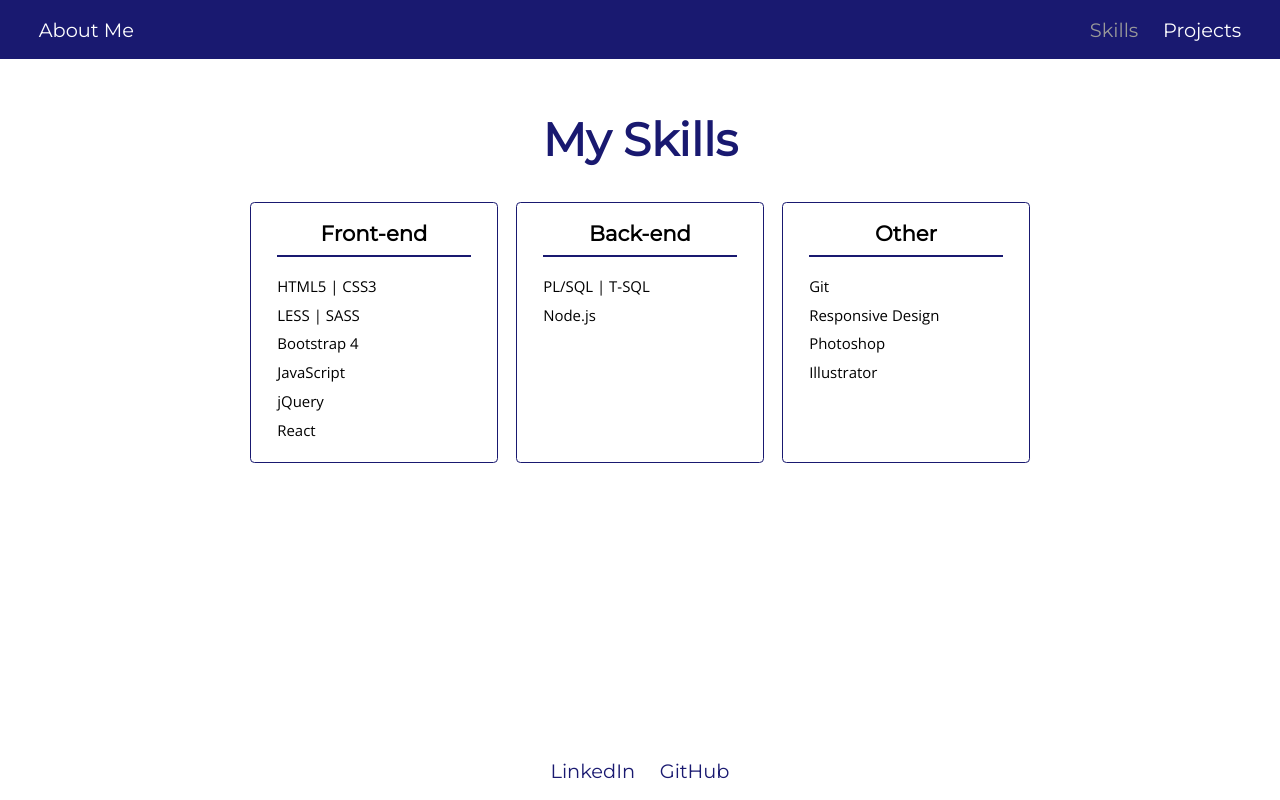
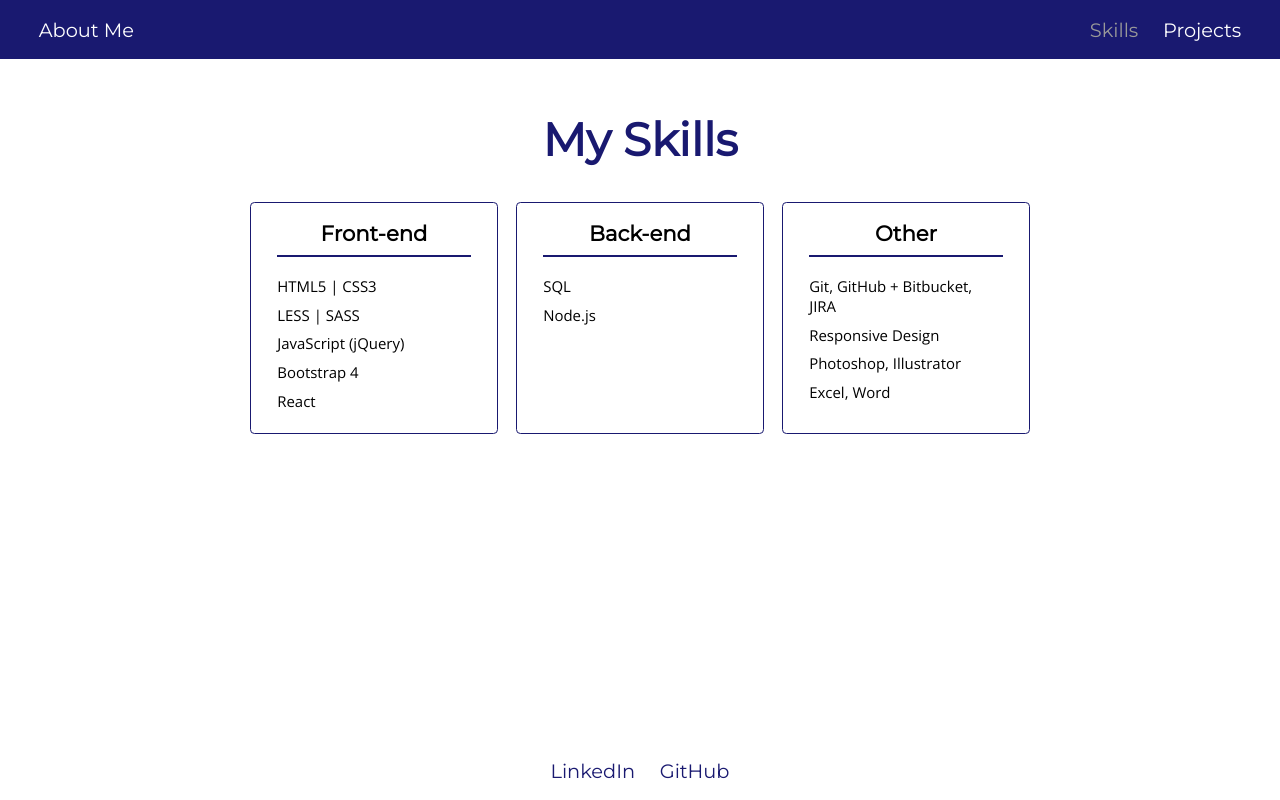
Before and after one commit to Theale27/theale27.github.io, a React (Create React App) app: page /skills in a window 1280 px wide. Built offline with nearby package versions, Linux system fonts and the light colour scheme.

Commit message:
updated skill list

```diff
--- a/src/components/skills.js
+++ b/src/components/skills.js
@@ -17,9 +17,8 @@ class Skills extends Component {
             <ul>
               <li>HTML5 | CSS3</li>
               <li>LESS | SASS</li>
+              <li>JavaScript (jQuery)</li>
               <li>Bootstrap 4</li>
-              <li>JavaScript</li>
-              <li>jQuery</li>
               <li>React</li>
             </ul>
           </div>
@@ -27,7 +26,7 @@ class Skills extends Component {
             <h3>Back-end</h3>
             <hr />
             <ul>
-              <li>PL/SQL | T-SQL</li>
+              <li>SQL</li>
               <li>Node.js</li>
             </ul>
           </div>
@@ -35,10 +34,10 @@ class Skills extends Component {
             <h3>Other</h3>
             <hr />
             <ul>
-              <li>Git</li>
+              <li>Git, GitHub + Bitbucket, JIRA</li>
               <li>Responsive Design</li>
-              <li>Photoshop</li>
-              <li>Illustrator</li>
+              <li>Photoshop, Illustrator</li>
+              <li>Excel, Word</li>
             </ul>
           </div>
         </section>
```
